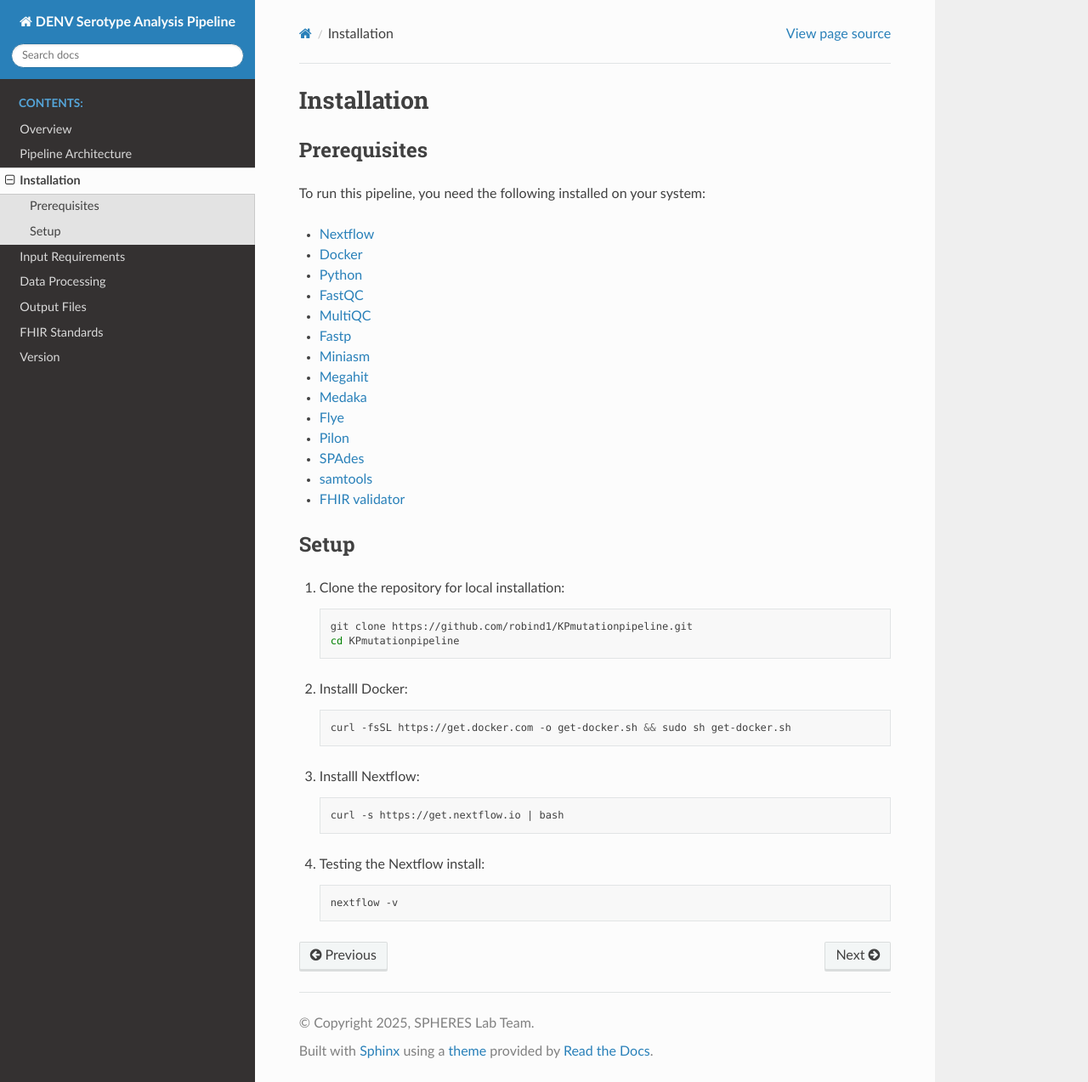
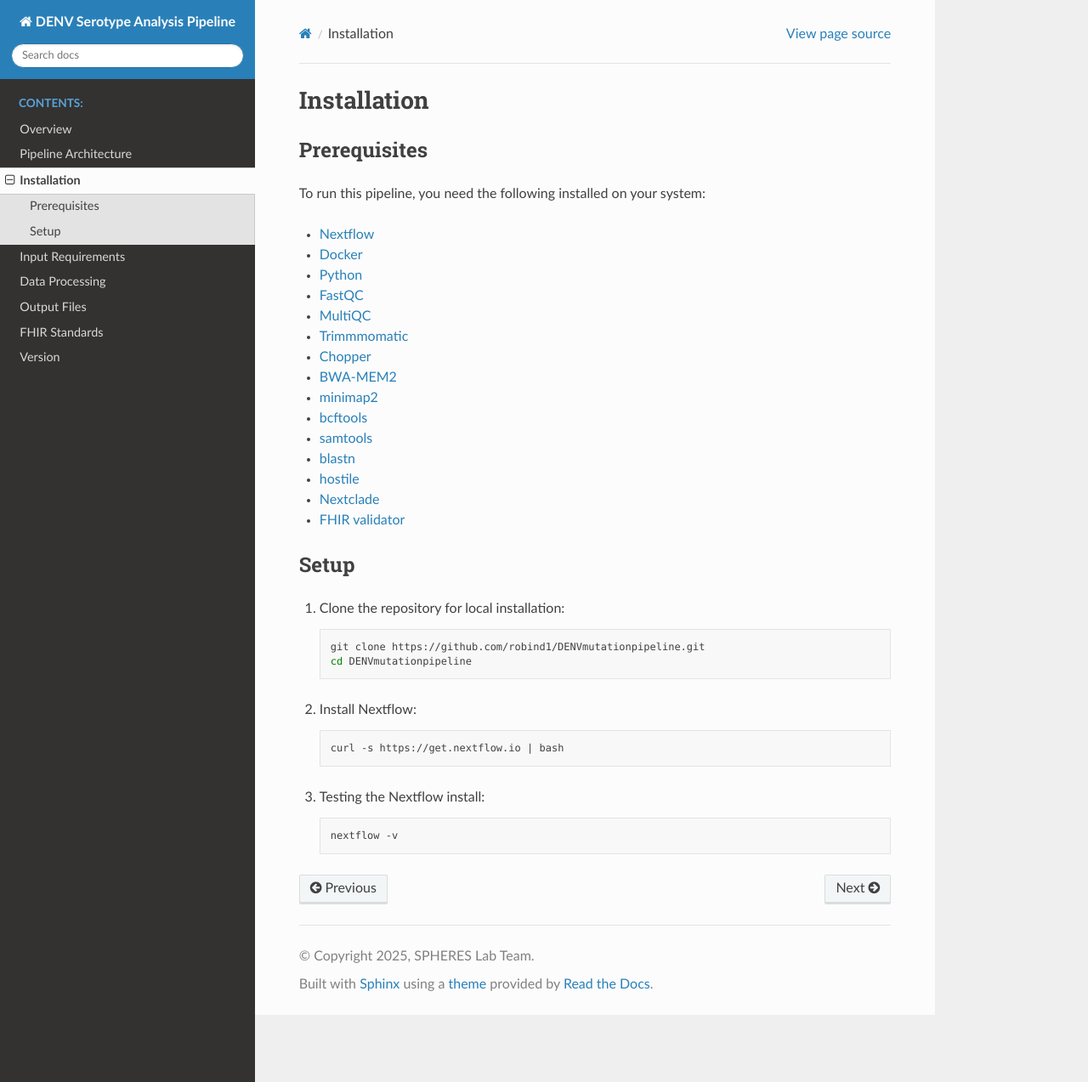
Before and after one commit to robind1/DENV-pipeline-docs, a Sphinx documentation site: the page built from docs/source/installation.md, in a window 1280 px wide and 1273 px high. Shown: the whole window at 85% size. Built offline with Sphinx 7.4.7 and the Read the Docs theme 3.1.0, drawn with Linux system fonts in a browser that asks for light colours; pages that are not in the unit, such as notebooks, are missing from menus.

Commit message:
Update installation.md

````diff
--- a/docs/source/installation.md
+++ b/docs/source/installation.md
@@ -8,31 +8,28 @@
 *   [Python](https://www.python.org/)
 *   [FastQC](https://github.com/s-andrews/FastQC)
 *   [MultiQC](https://github.com/MultiQC/MultiQC)
-*   [Fastp](https://github.com/OpenGene/fastp)
-*   [Miniasm](https://github.com/lh3/miniasm)
-*   [Megahit](https://github.com/voutcn/megahit)
-*   [Medaka](https://github.com/nanoporetech/medaka)
-*   [Flye](https://github.com/mikolmogorov/Flye)
-*   [Pilon](https://github.com/broadinstitute/pilon)
-*   [SPAdes](https://github.com/ablab/spades)
+*   [Trimmmomatic](https://github.com/usadellab/Trimmomatic)
+*   [Chopper](https://github.com/wdecoster/chopper)
+*   [BWA-MEM2](https://github.com/bwa-mem2/bwa-mem2)
+*   [minimap2](https://github.com/lh3/minimap2)
+*   [bcftools](https://github.com/samtools/bcftools)
 *   [samtools](https://github.com/samtools/samtools)
+*   [blastn](https://github.com/ncbi/sra-tools/tree/master)
+*   [hostile](https://github.com/bede/hostile)
+*   [Nextclade](https://github.com/nextstrain/nextclade)
 *   [FHIR validator](https://github.com/hapifhir/org.hl7.fhir.validator-wrapper)
 
 ## Setup
 1.  Clone the repository for local installation:
     ```bash
-    git clone https://github.com/robind1/KPmutationpipeline.git
-    cd KPmutationpipeline
+    git clone https://github.com/robind1/DENVmutationpipeline.git
+    cd DENVmutationpipeline
     ```
-2.  Installl Docker:
-    ```bash
-    curl -fsSL https://get.docker.com -o get-docker.sh && sudo sh get-docker.sh
-    ```
-3.  Installl Nextflow:
+2.  Install Nextflow:
     ```bash
     curl -s https://get.nextflow.io | bash
     ```
-4.  Testing the Nextflow install:
+3.  Testing the Nextflow install:
     ```bash
     nextflow -v
     ```
````
